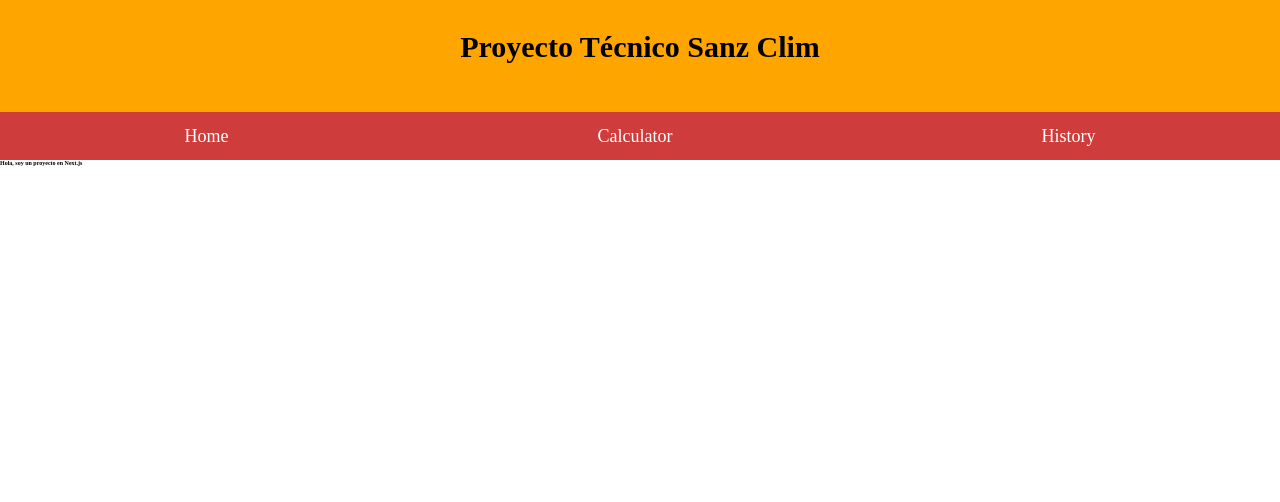
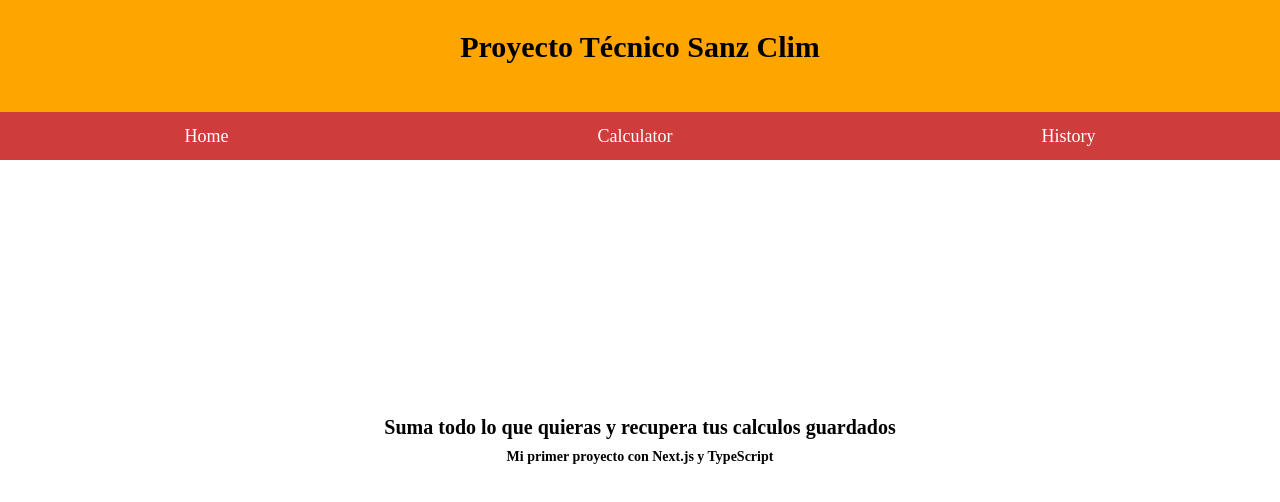
Before and after one commit to Karlafdez7/SANZCLIMA_Technical-Test, a Next.js app in the folder web-sanzclim/: page / in a window 1280 px wide. Shown: the top 502 px of the page. Built offline with nearby package versions, Linux system fonts and the light colour scheme.

Commit message:
add HTML-CSS_Body-HomePages-responsive

```diff
--- a/web-sanzclim/app/globals.css
+++ b/web-sanzclim/app/globals.css
@@ -9,3 +9,40 @@ ol,
 ul {
     list-style: none;
 }
+
+.body_home{
+    height: 70vh;
+    width: 100%;
+    text-align: center;
+    display: flex;
+    flex-direction: column;
+    justify-content: center;
+    padding: 0 2rem;
+}
+.title{
+    font-size: 1.5rem;
+    margin-bottom: 1rem;
+}
+
+.sub_title{
+    font-size: 1rem;
+}
+
+@media (min-width:768px){
+    .title{
+        font-size: 1.8rem;
+    }
+    .sub_title{
+        font-size: 1.2rem;
+    }
+}
+
+@media (min-width:1024px) {
+    .title {
+        font-size: 2rem;
+    }
+
+    .sub_title {
+        font-size: 1.4rem;
+    }
+}
--- a/web-sanzclim/app/page.tsx
+++ b/web-sanzclim/app/page.tsx
@@ -4,6 +4,10 @@ import './globals.css'
 export default function HomePage() {
 
   return(
-    <h1 className=''>Hola, soy un proyecto en Next.js</h1>
+    <section className='body_home'>
+      <h2 className='title'>Suma todo lo que quieras y recupera tus calculos guardados</h2>
+      <h3 className='sub_title'> Mi primer proyecto con Next.js y TypeScript</h3>
+    </section>
+
   )
 }
```
Also changed, not shown: web-sanzclim/app/style.module.css (deleted).
